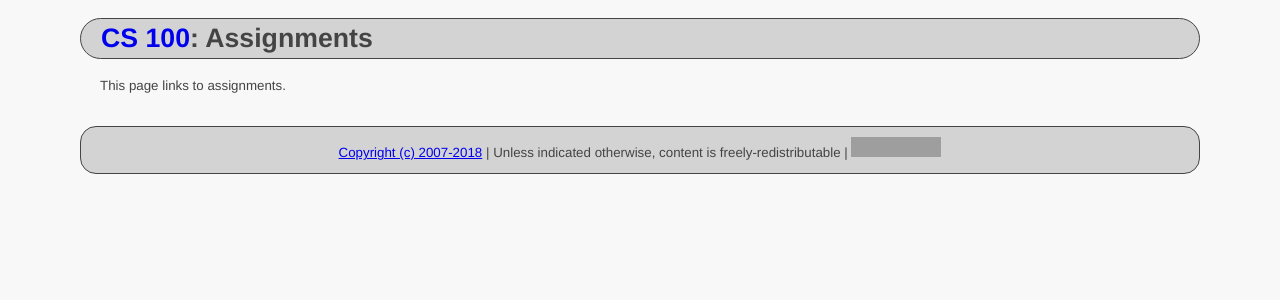
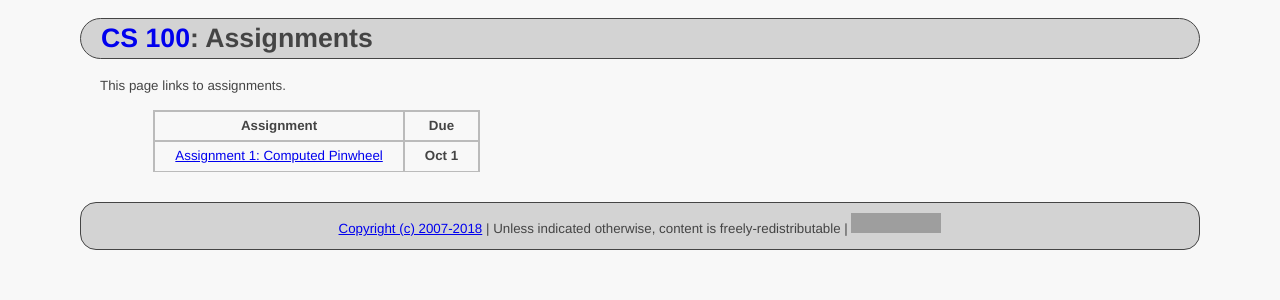
Before and after one commit to ycpcs/cs100-fall2018, a Jekyll site: the page built from assign/index.md, in a window 1280 px wide. Shown: the top 300 px of the page. Built offline with Jekyll 4.4.1, drawn with Linux system fonts in a browser that asks for light colours; grey boxes are pictures that could not be loaded.

Commit message:
added assignment 1

```diff
--- a/assign/index.md
+++ b/assign/index.md
@@ -6,10 +6,12 @@ title: Assignments
 
 This page links to assignments.
 
-<!--
+
 > Assignment                                                                             |     Due     |
 > -------------------------------------------------------------------------------------- | ----------- |
-> [Assignment 1: Computed Pinwheel](CPADS_Assign1.pdf)                                   | **Sept 29** |
+> [Assignment 1: Computed Pinwheel](CPADS_Assign1.pdf)                                   | **Oct 1** |
+
+<!--
 > [Assignment 2: Triangles (Functions and Loops)](CPADS_Assign2.pdf) <br /> [triangles.py](src/triangles.py)                                                         | **Oct 30**  |
 > [Assignment 3: Turtle Game (Decisions and While Loops)](CPADS_Assign3.pdf) <br /> [turtlegame.py](src/turtlegame.py)                                                       | **Nov 10**  |
 > [Assignment 3: Turtle Game (Strategy Solutions)](CPADS_Assign3-strategies-solution.pdf) <br /> [Programming Solution Python file](src/turtlegame-solution.py)                                                        |             |
```
Also changed, not shown: 1 other file.
